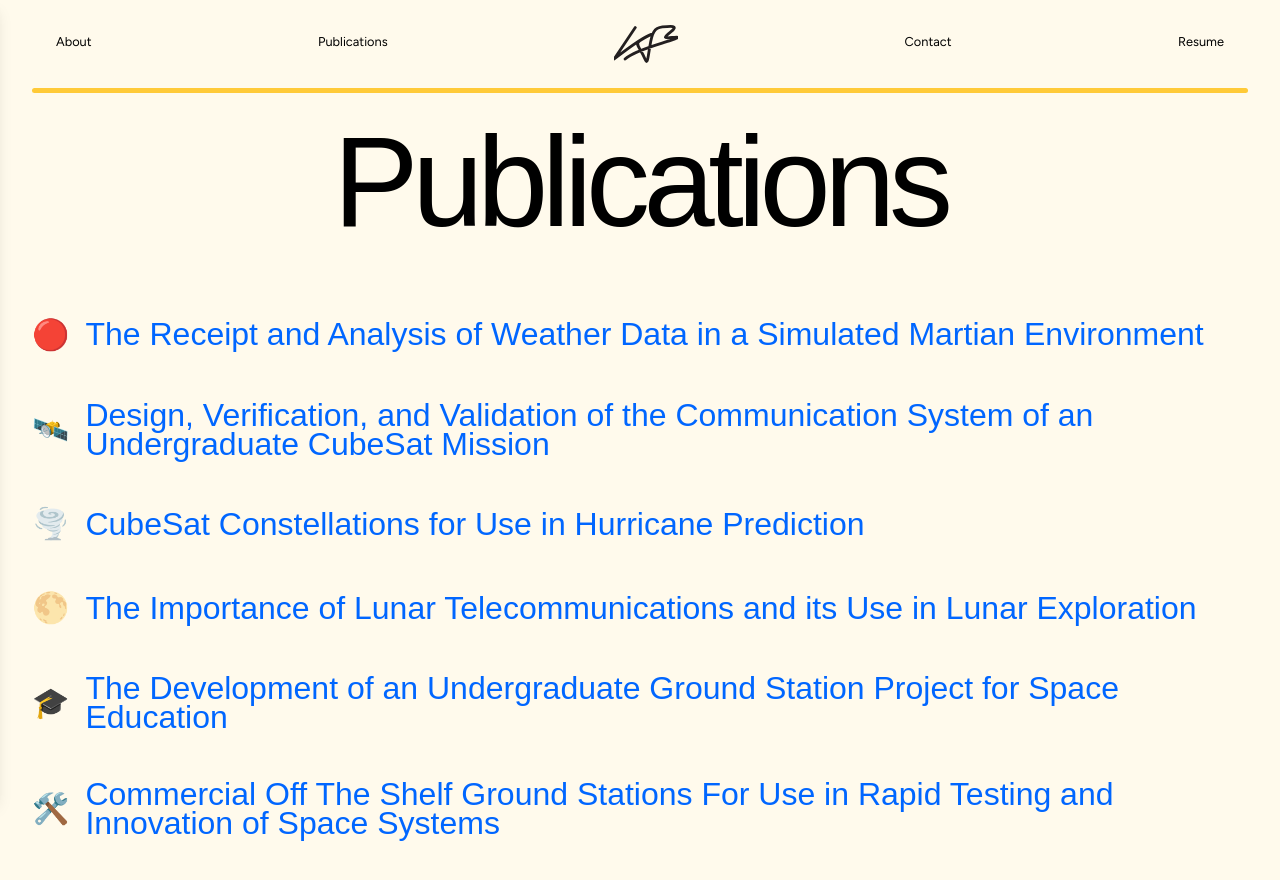
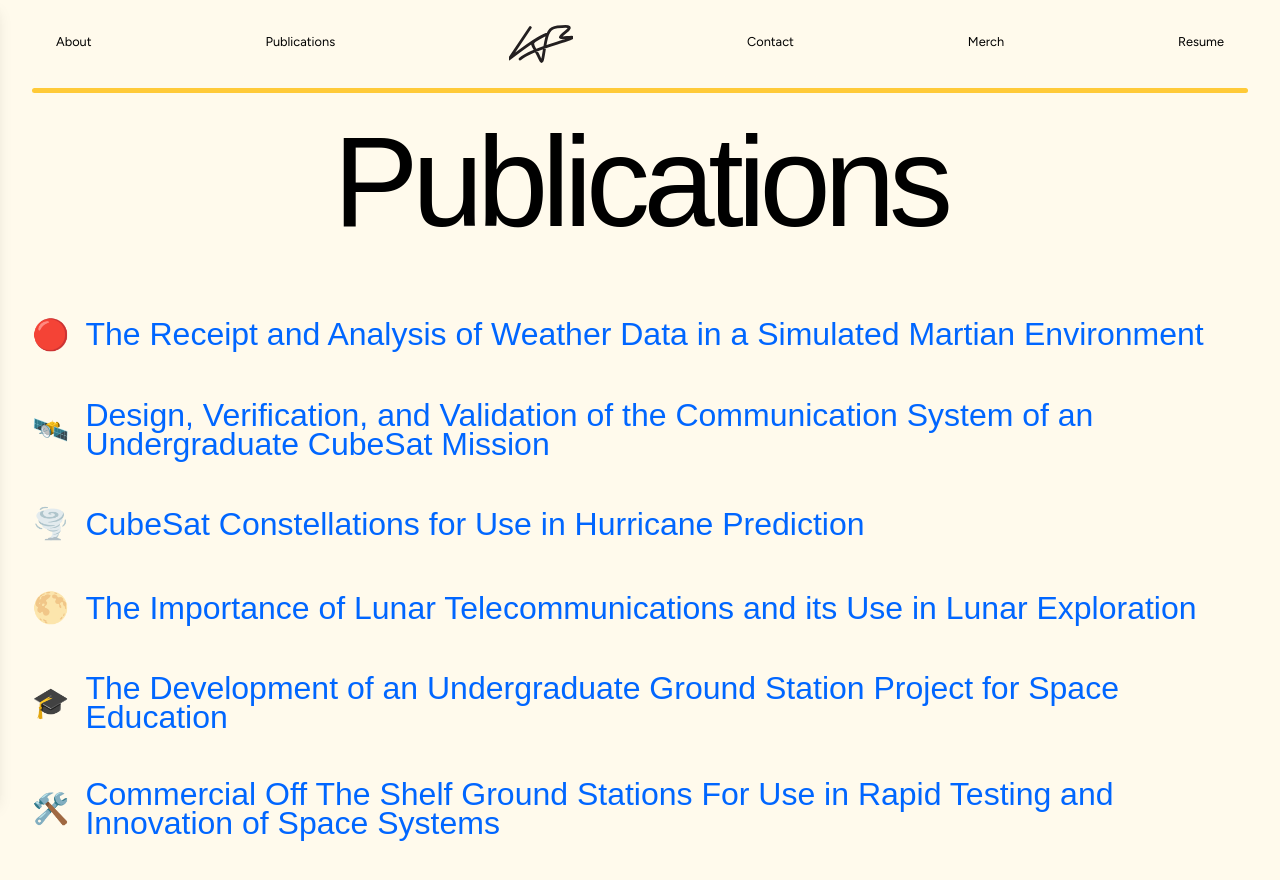
Before and after one commit to Kieron-vB/kieron-ca, a Next.js app: page /pubs in a window 1280 px wide. Shown: the top 880 px of the page. Built offline with nearby package versions, Linux system fonts and the light colour scheme; a web font is replaced by a local one.

Commit message:
Started on merch navbar

```diff
--- a/src/components/Navbar.tsx
+++ b/src/components/Navbar.tsx
@@ -20,9 +20,9 @@ export default function Navbar() {
         <a href="/" className="button py-0 pt-1">
     			<span>
       				<img src="/images/Logo.svg" alt="Logo" className="h-14 w-16 block" />
-    			</span>
-  		</a>
+    			</span>	</a>
 	<a href="/contact" className="button"><span>Contact</span></a>
+	<a href="/merch" className="button"><span>Merch</span></a>
         <a href="/pdfs/Engineering Resume - Kieron von Buchstab.pdf" target="_blank" rel="noopener noreferrer" className="button"><span>Resume</span></a>
       	</nav>
       	<div
@@ -45,8 +45,7 @@ export default function Navbar() {
             <a href="/" className="button">
 	    	<span>
                 	<img src="/images/Logo.svg" alt="Logo" className="h-[6vh] w-[6vh]" />
-              </span>
-            </a>
+              	</span></a>
             <button className="button" onClick={toggleMenu}>
 	    	<span>
 			<img src="/images/close.svg" alt="Close" className="h-[5vh] w-[5vh]" />
@@ -56,6 +55,7 @@ export default function Navbar() {
           <a href="/about" className="button text-left text-2xl"><span>About</span></a>
           <a href="/pubs" className="button text-left text-2xl"><span>Publications</span></a>
           <a href="/contact" className="button text-left text-2xl"><span>Contact</span></a>
+	  <a href="/merch" className="button text-left text-2xl"><span>Merch</span></a>
           <a href="/pdfs/Engineering Resume - Kieron von Buchstab.pdf" target="_blank" rel="noopener noreferrer" className="button text-left text-2xl"><span>Resume</span></a>
         </div>
     </div>
```
Also changed, not shown: 1 other file (tests, documents, lock files or other folders). Lines whose indentation alone changed are shown as unchanged.
